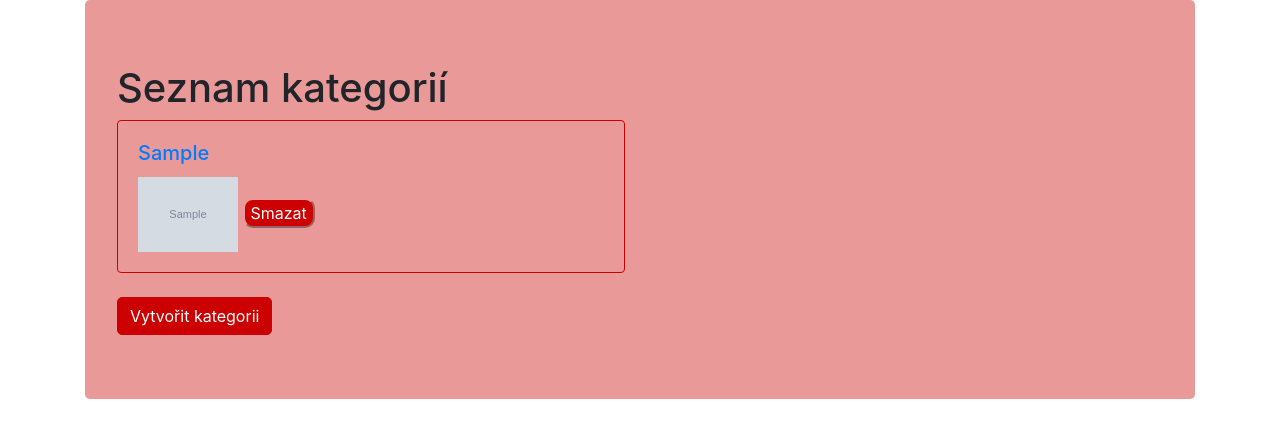
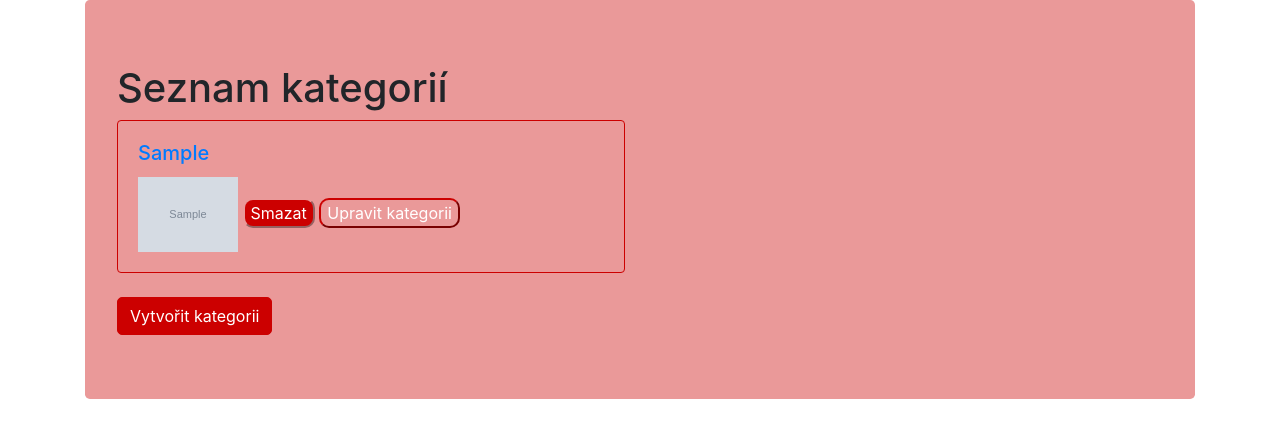
Before and after one commit to Chairman219/Auction_web_site, a Django app: page /kategorie/ in a window 1280 px wide; the page is wider, and only the part inside the window is pictured. Shown: the part 64-502 px from the top of that part. Run offline with Django 4.2, Linux system fonts and the light colour scheme; a user stored in the database is signed in; tables that the repository leaves empty hold one stand-in row (values such as "Sample post"); grey boxes marked "Sample" are stand-in pictures; some libraries are stand-ins or nearby versions.

Commit message:
feat: add category_update

```diff
--- a/auction/templates/seznam_kategorii.html
+++ b/auction/templates/seznam_kategorii.html
@@ -11,6 +11,7 @@
                     <div class="card-body">
                         <h5 class="card-title">
                             <a href="{% url 'aukce_v_kategorii' kategorie.id %}">{{ kategorie.nazev }}</a>
+
                         </h5>
                         {% if kategorie.logo %}
                             <img src="{{ kategorie.logo.url }}" alt="{{ kategorie.nazev }} logo" style="width: 100px; height: auto;">
@@ -21,6 +22,9 @@
                                 Smazat
                                 </button>
                             </a>
+                        <a href="{% url 'upravit_kategorii' kategorie.id %}">
+                            <button style="background-color: #ea9999; border-radius: 10px; color: white; border-color: #cc0000">Upravit kategorii</button>
+                        </a>
                         {% endif %}
                     </div>
                 </div>
--- a/auction/views.py
+++ b/auction/views.py
@@ -9,12 +9,12 @@ from django.urls import reverse_lazy
 from django.utils import timezone
 from django.contrib.auth.views import LoginView, LogoutView, PasswordChangeView, PasswordResetView
 from django.shortcuts import render, get_object_or_404, redirect
-from django.views.generic import ListView, CreateView, DeleteView
+from django.views.generic import ListView, CreateView, DeleteView, UpdateView
 from platformdirs import user_log_path
 from django.contrib import messages
 
 from auction.models import Aukce, Kategorie, Bid
-from aukce.forms import BidForm, AukceForm, AuctionSearchForm, SignUpForm, HodnoceniForm
+from aukce.forms import BidForm, AukceForm, AuctionSearchForm, SignUpForm, HodnoceniForm, KategorieForm
 
 
 class SignUpView(CreateView):
@@ -172,6 +172,13 @@ class SmazatKategoriiView(PermissionRequiredMixin, DeleteView):
     success_url = reverse_lazy('seznam_kategorii')
     permission_required = 'auction.delete_kategorie'
 
+class UpravitKategoriiView(PermissionRequiredMixin, UpdateView):
+    template_name = 'form.html'
+    model = Kategorie
+    form_class = KategorieForm
+    success_url = reverse_lazy('seznam_kategorii')
+    permission_required = 'auction.update_kategorie'
+
 class VytvorAukciView(LoginRequiredMixin, CreateView):
     model = Aukce
     form_class = AukceForm
--- a/aukce/forms.py
+++ b/aukce/forms.py
@@ -1,5 +1,6 @@
 from django import forms
 from django.contrib.auth.forms import UserCreationForm
+from django.db.models import Model
 from django.forms import EmailField, Textarea
 from django.db.transaction import atomic
 from django.forms import ModelForm, Form, ModelChoiceField, DateField, DecimalField
@@ -49,3 +50,8 @@ class HodnoceniForm(ModelForm):
     class Meta:
         model = Hodnoceni
         fields = ['rating_aukce', 'rating_prodejce', 'komentar_prodejce', 'rating_kupujiciho', 'komentar_kupujiciho']
+
+class KategorieForm(ModelForm):
+    class Meta:
+        model = Kategorie
+        fields = ['nazev','logo']
--- a/aukce/urls.py
+++ b/aukce/urls.py
@@ -21,7 +21,8 @@ from django.contrib.auth.views import LoginView, LogoutView, PasswordChangeView,
 from django.urls import path
 from auction.views import VytvorAukciView, hlavni_stranka, SeznamAukciView, aukcni_stranka, seznam_kategorii, \
     aukce_v_kategorii, SubmittableLoginView, SubmittablePasswordChangeView, SubmittablePasswordResetView, \
-    SmazatAukciView, VytvoritKategoriiView, vyhledavani_aukci, muj_profil, SignUpView, ohodnotit_aukci, sleduj_aukci, odhlasit_aukci, SmazatKategoriiView
+    SmazatAukciView, VytvoritKategoriiView, vyhledavani_aukci, muj_profil, SignUpView, ohodnotit_aukci, sleduj_aukci, \
+    odhlasit_aukci, SmazatKategoriiView, UpravitKategoriiView
 
 from auction.models import Aukce, Bid, Kategorie, Profile, Hodnoceni
 
@@ -51,6 +52,7 @@ urlpatterns = [
     path('kategorie/<int:kategorie_id>/', aukce_v_kategorii, name='aukce_v_kategorii'),
     path('kategorie/vytvorit/', VytvoritKategoriiView.as_view(), name='vytvorit_kategorii'),
     path('kategorie/smazat/<int:pk>', SmazatKategoriiView.as_view(), name='smazat_kategorii'),
+    path('kategorie/upravit/<int:pk>', UpravitKategoriiView.as_view(), name='upravit_kategorii'),
     path('vyhledavani/', vyhledavani_aukci, name='vyhledavani_aukci'),
     path('aukce/<int:aukce_id>/hodnotit/', ohodnotit_aukci, name='hodnotit_aukci'),
     path('aukce/<int:aukce_id>/sleduj/', sleduj_aukci, name='sleduj_aukci'),
```
Also changed, not shown: README.md.
